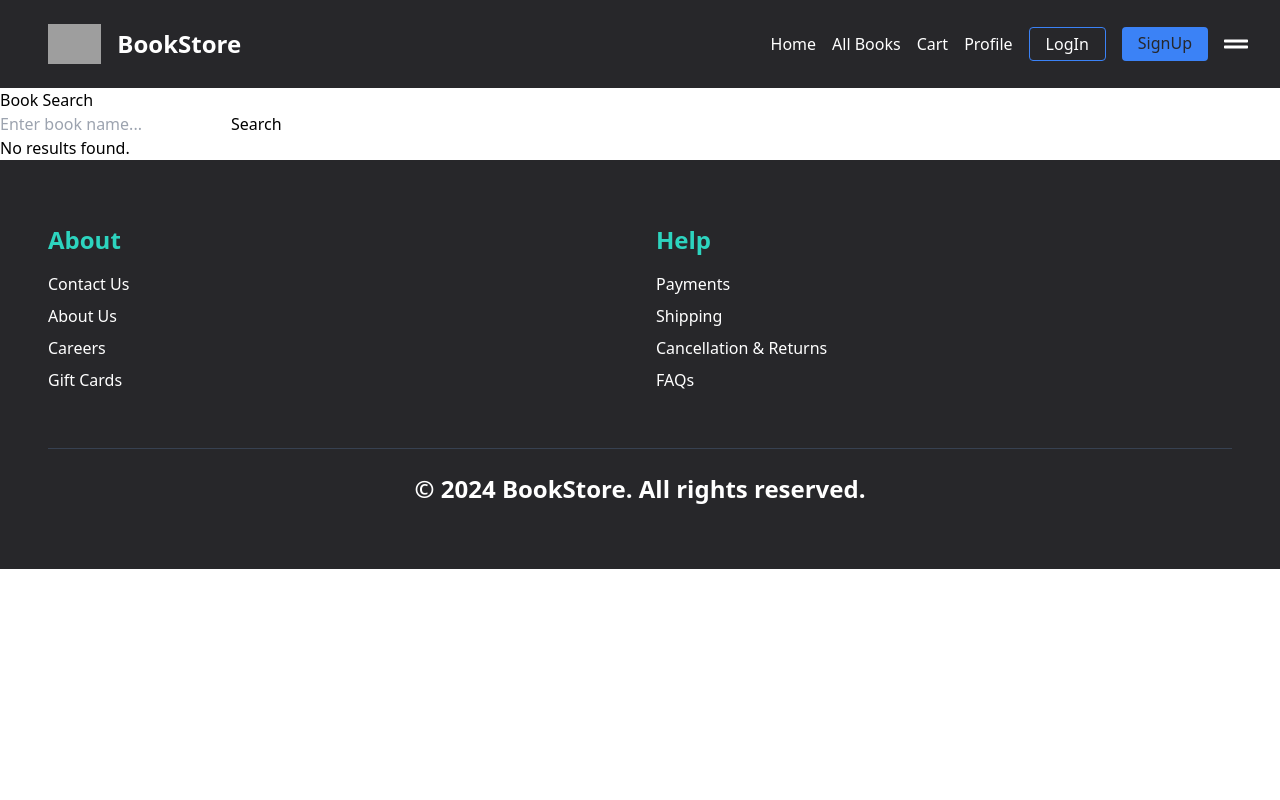
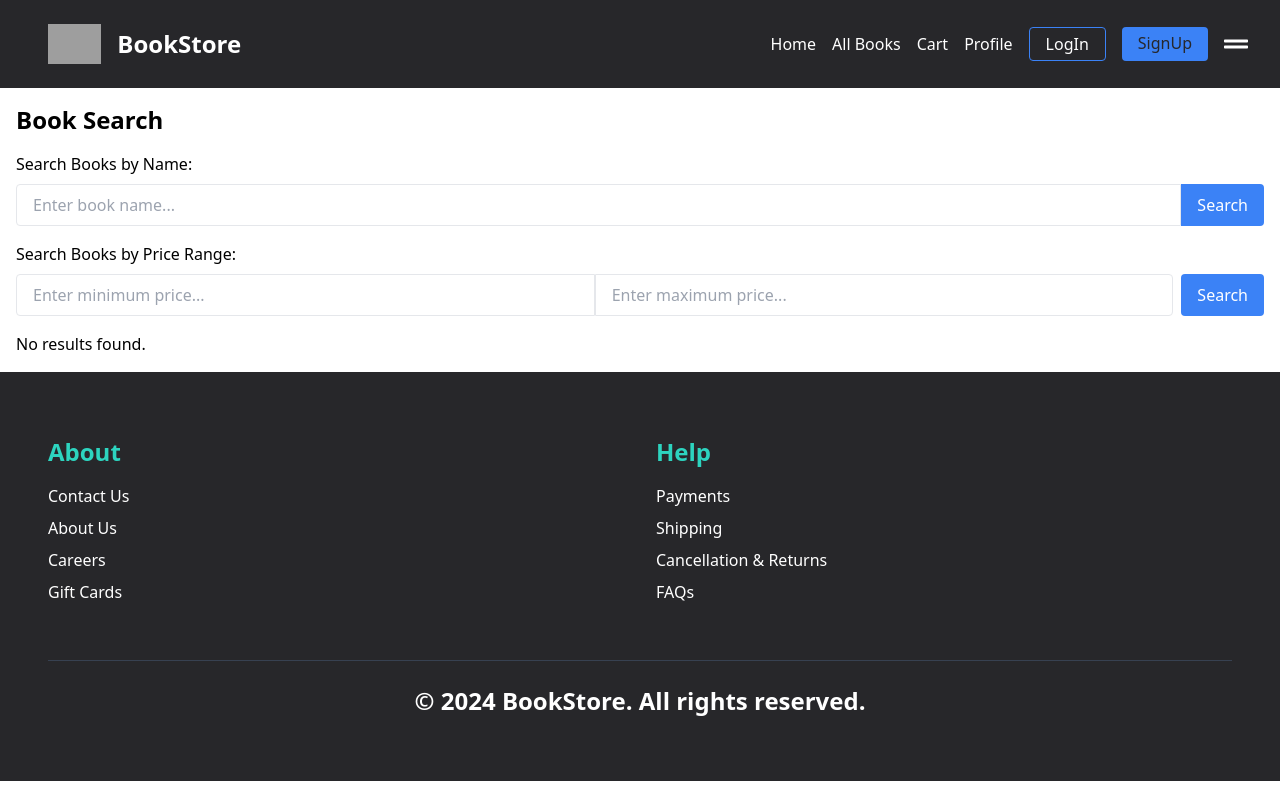
Before and after one commit to Adnan-Shahriar-1190/book-STORE, a React (Create React App) app in the folder frontend/: page /cart in a window 1280 px wide. Built offline with nearby package versions, Linux system fonts and the light colour scheme; grey boxes are pictures that could not be loaded.

Commit message:
RangedSearch

```diff
--- a/frontend/src/pages/Cart.jsx
+++ b/frontend/src/pages/Cart.jsx
@@ -2,10 +2,12 @@ import React, { useState } from 'react';
 
 const BookSearch = () => {
   const [searchTerm, setSearchTerm] = useState('');
+  const [minPrice, setMinPrice] = useState('');
+  const [maxPrice, setMaxPrice] = useState('');
   const [searchResults, setSearchResults] = useState([]);
   const [error, setError] = useState('');
 
-  const handleSearch = async () => {
+  const handleSearchByName = async () => {
     try {
       const response = await fetch(`http://localhost:1000/api/v1/search-books?name=${encodeURIComponent(searchTerm)}`);
       if (!response.ok) {
@@ -14,6 +16,34 @@ const BookSearch = () => {
       const data = await response.json();
       setSearchResults(data.data);
       setError('');
+      // Clear price search inputs
+      setMinPrice('');
+      setMaxPrice('');
+    } catch (error) {
+      setError('An error occurred while fetching data.');
+      setSearchResults([]);
+    }
+  };
+
+  const handleSearchByPriceRange = async () => {
+    try {
+      if (!minPrice || !maxPrice) {
+        setError('Please provide both minPrice and maxPrice');
+        setSearchResults([]);
+        return;
+      }
+
+      const response = await fetch(`http://localhost:1000/api/v1/books-in-price-range?minPrice=${encodeURIComponent(minPrice)}&maxPrice=${encodeURIComponent(maxPrice)}`);
+
+      if (!response.ok) {
+        throw new Error('Failed to fetch data');
+      }
+
+      const data = await response.json();
+      setSearchResults(data.data);
+      setError('');
+      // Clear name search input
+      setSearchTerm('');
     } catch (error) {
       setError('An error occurred while fetching data.');
       setSearchResults([]);
@@ -21,33 +51,68 @@ const BookSearch = () => {
   };
 
   return (
-    <div>
-      <h2>Book Search</h2>
+    <div className="p-4">
+      <h2 className="text-2xl font-bold mb-4">Book Search</h2>
+
+      {/* Search by Book Name */}
+      <div className="mb-4">
+        <label className="block mb-2">Search Books by Name:</label>
+        <div className="flex">
           <input
             type="text"
             value={searchTerm}
             onChange={(e) => setSearchTerm(e.target.value)}
+            className="px-4 py-2 border rounded-l w-full focus:outline-none"
             placeholder="Enter book name..."
           />
-      <button onClick={handleSearch}>Search</button>
+          <button onClick={handleSearchByName} className="bg-blue-500 text-white px-4 py-2 rounded-r hover:bg-blue-600 focus:outline-none">
+            Search
+          </button>
+        </div>
+      </div>
 
-      {error && <p style={{ color: 'red' }}>{error}</p>}
+      {/* Search by Price Range */}
+      <div className="mb-4">
+        <label className="block mb-2">Search Books by Price Range:</label>
+        <div className="flex">
+          <input
+            type="number"
+            value={minPrice}
+            onChange={(e) => setMinPrice(e.target.value)}
+            className="px-4 py-2 border rounded-l w-1/2 focus:outline-none"
+            placeholder="Enter minimum price..."
+          />
+          <input
+            type="number"
+            value={maxPrice}
+            onChange={(e) => setMaxPrice(e.target.value)}
+            className="px-4 py-2 border rounded-r w-1/2 focus:outline-none"
+            placeholder="Enter maximum price..."
+          />
+          <button onClick={handleSearchByPriceRange} className="bg-blue-500 text-white px-4 py-2 ml-2 rounded hover:bg-blue-600 focus:outline-none">
+            Search
+          </button>
+        </div>
+      </div>
+
+      {/* Error and Results Display */}
+      {error && <p className="text-red-500">{error}</p>}
 
       <div>
         {searchResults.length > 0 ? (
           <ul>
             {searchResults.map((book) => (
-              <li key={book._id}>
-                <h3>{book.title}</h3>
-                <p><strong>Author:</strong> {book.author}</p>
-                <p><strong>Price:</strong> ${book.price}</p>
-                <p><strong>Description:</strong> {book.desc}</p>
+              <li key={book._id} className="my-4 border-b pb-4">
+                <h3 className="text-xl font-bold mb-2">{book.title}</h3>
+                <p><strong className="font-bold">Author:</strong> {book.author}</p>
+                <p><strong className="font-bold">Price:</strong> ${book.price}</p>
+                <p><strong className="font-bold">Description:</strong> {book.desc}</p>
                 {/* Add more details as needed */}
               </li>
             ))}
           </ul>
         ) : (
-          <p>No results found.</p>
+          <p className="mt-4">No results found.</p>
         )}
       </div>
     </div>
```
Also changed, not shown: 2 other files (tests, documents, lock files or other folders). Lines whose indentation alone changed are shown as unchanged.
